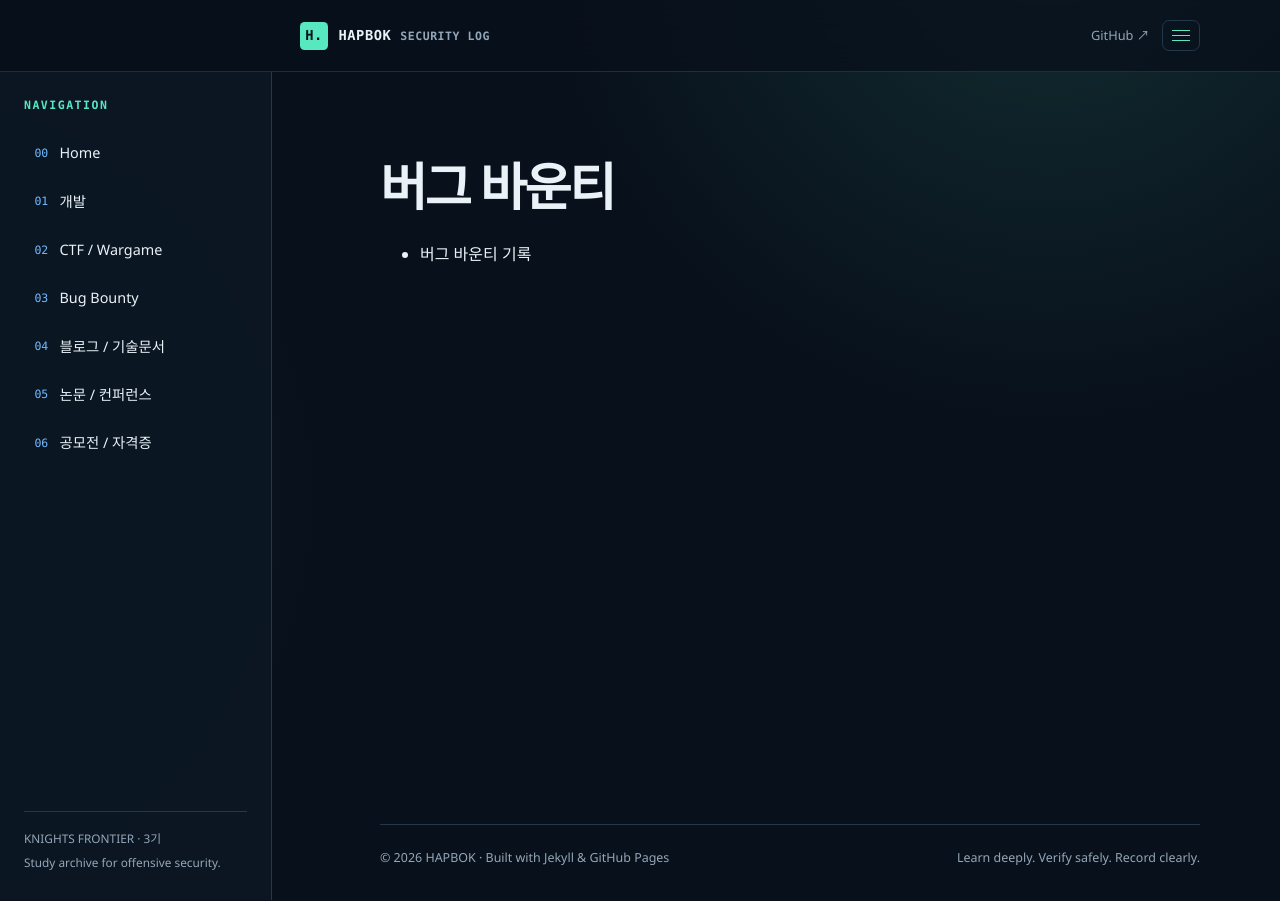
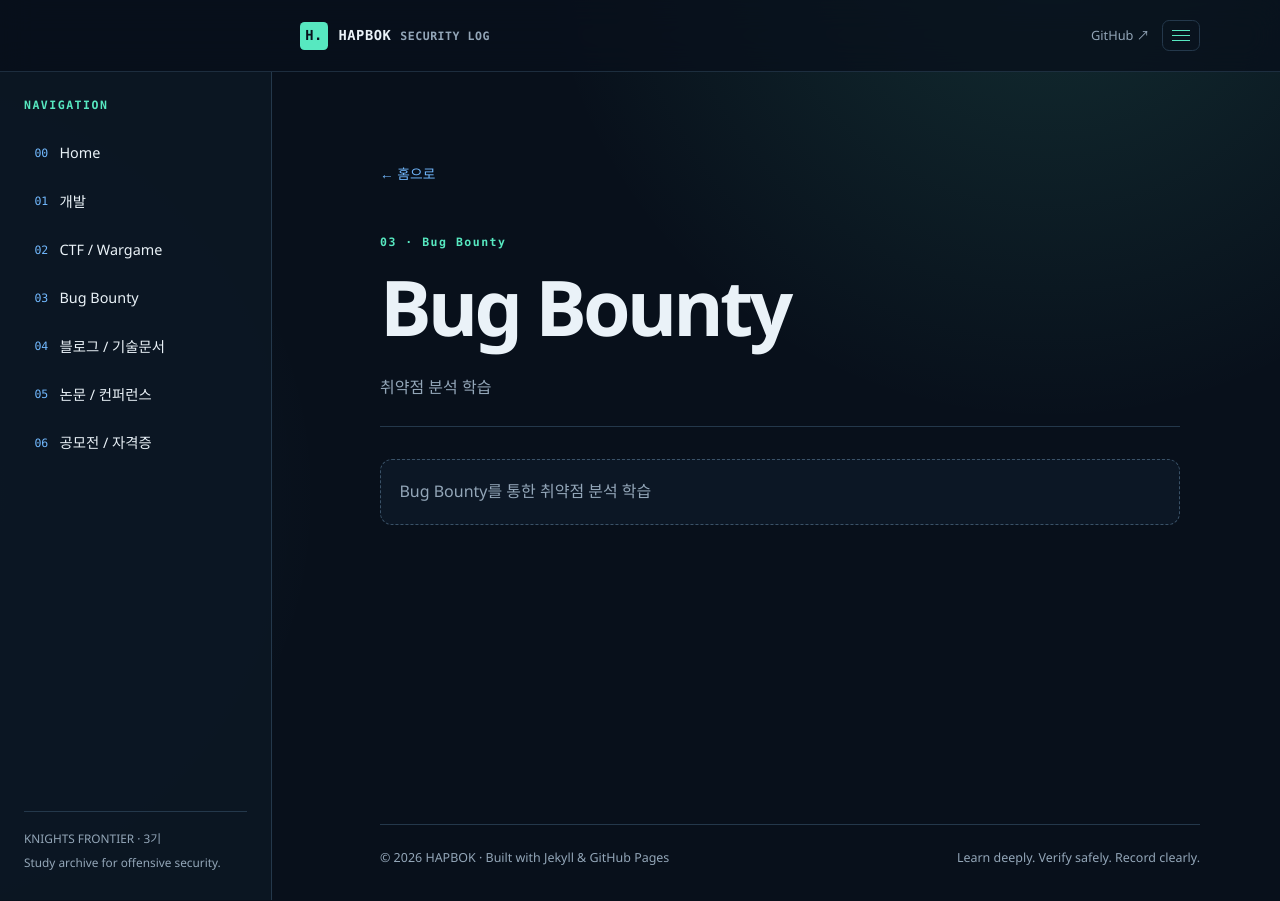
Before and after one commit to HapBok/HapBok.github.io, a Jekyll site: the page built from categories/bug-bounty.md, in a window 1280 px wide. Built offline with Jekyll 4.4.1, drawn with Linux system fonts in a browser that asks for light colours.

Commit message:
github.io 연습 Log 남기기

```diff
--- a/categories/bug-bounty.md
+++ b/categories/bug-bounty.md
@@ -2,8 +2,23 @@
 layout: default
 title: 버그 바운티
 permalink: /bug-bounty/
+category_key: bug-bounty
 ---
 
-# 버그 바운티
+<a class="back-link" href="{{ '/' | relative_url }}">← 홈으로</a>
+<header class="page-intro">
+  <p class="eyebrow">03 · Bug Bounty</p>
+  <h1>Bug Bounty</h1>
+  <p>취약점 분석 학습</p>
+</header>
 
-- 버그 바운티 기록
+{% assign category_posts = site.categories[page.category_key] %}
+{% if category_posts.size > 0 %}
+<ul class="post-list">
+  {% for post in category_posts %}
+  <li><a href="{{ post.url | relative_url }}"><p class="post-meta">{{ post.date | date: "%Y.%m.%d" }}</p><h3>{{ post.title }}</h3></a></li>
+  {% endfor %}
+</ul>
+{% else %}
+<p class="empty-state">Bug Bounty를 통한 취약점 분석 학습</p>
+{% endif %}
```
